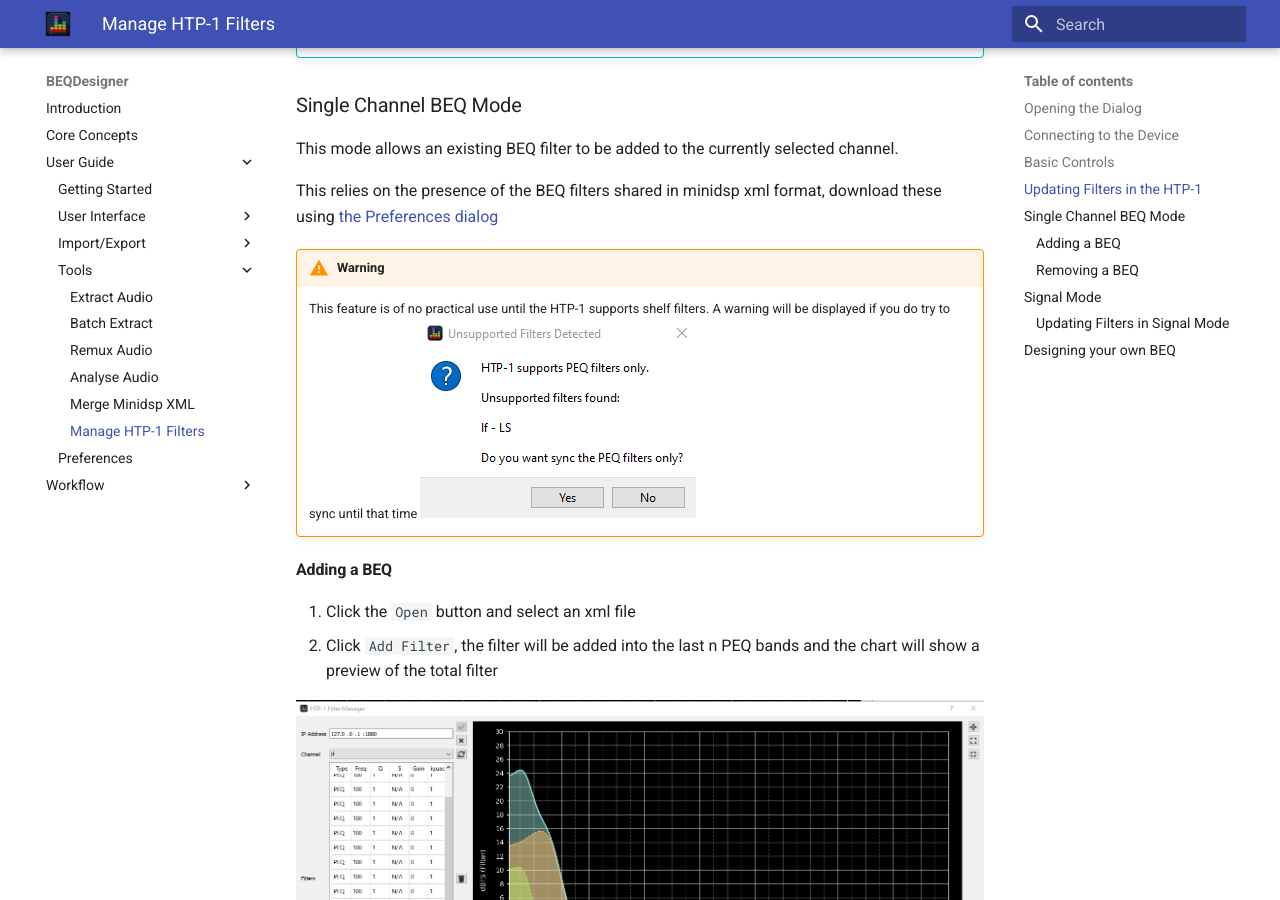
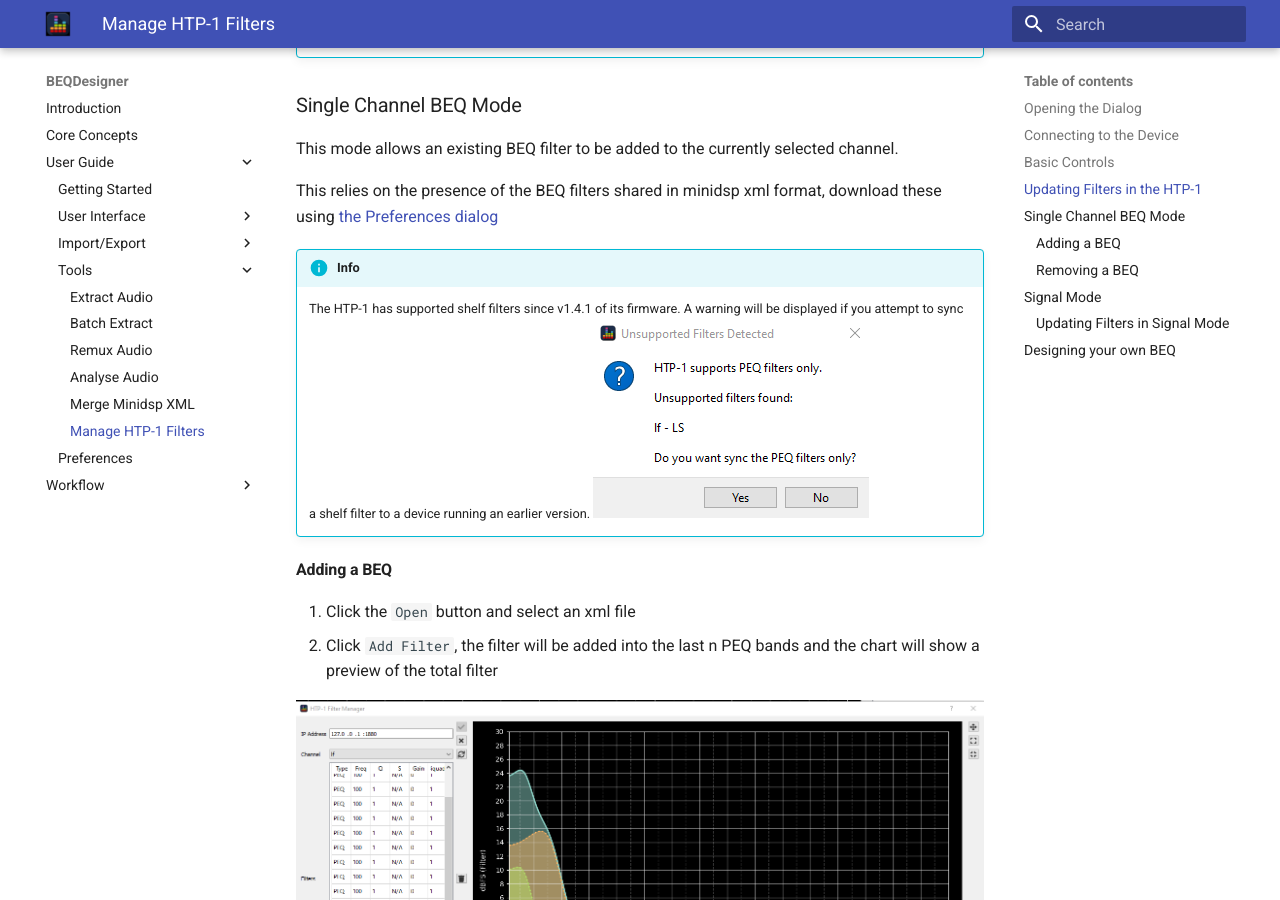
Before and after one commit to 3ll3d00d/beqdesigner, an MkDocs documentation site: the page built from docs/ui/manage_htp1.md, in a window 1280 px wide and 900 px high, scrolled down 3193 px. Built offline with MkDocs 1.6.1 and Material for MkDocs 9.7.7, drawn with Linux system fonts in a browser that asks for light colours; some of the changed text lies outside the part shown.

Commit message:
corrected outdated htp-1 docs

```diff
--- a/docs/ui/manage_htp1.md
+++ b/docs/ui/manage_htp1.md
@@ -63,8 +63,9 @@ This mode allows an existing BEQ filter to be added to the currently selected ch
 
 This relies on the presence of the BEQ filters shared in minidsp xml format, download these using [the Preferences dialog](preferences.md#BEQ-Files)
 
-!!! warning
-    This feature is of no practical use until the HTP-1 supports shelf filters. A warning will be displayed if you do try to sync until that time
+!!! info
+    The HTP-1 has supported shelf filters since v1.4.1 of its firmware.
+    A warning will be displayed if you attempt to sync a shelf filter to a device running an earlier version.
     ![Unsupported Warning](../img/htp1_unsupported.png)
 
 #### Adding a BEQ
@@ -124,6 +125,3 @@ An alternative to downloading all channels from the device is as follows
   ![BEQMode](../img/htp1_beq_design.png)
   5. Preview the channel to verify
   6. [Sync](#updating-filters-in-the-htp-1) the filters to the device
-
-!!! warning
-    This feature has a flaw in the current beta, watch [the defect](https://github.com/3ll3d00d/beqdesigner/issues/349) for a fix
```
